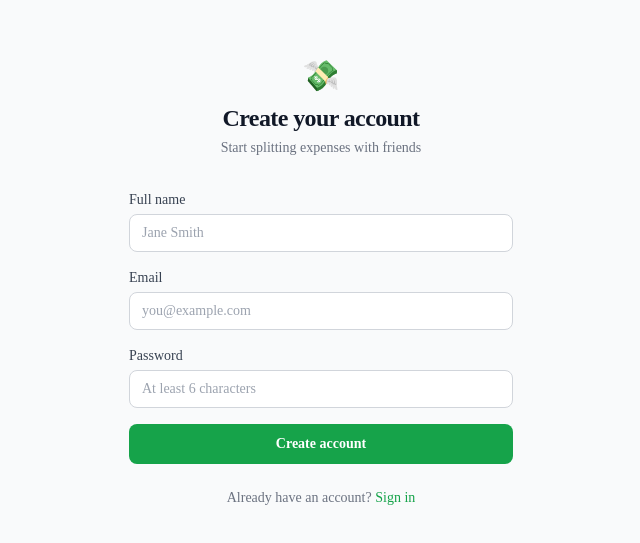
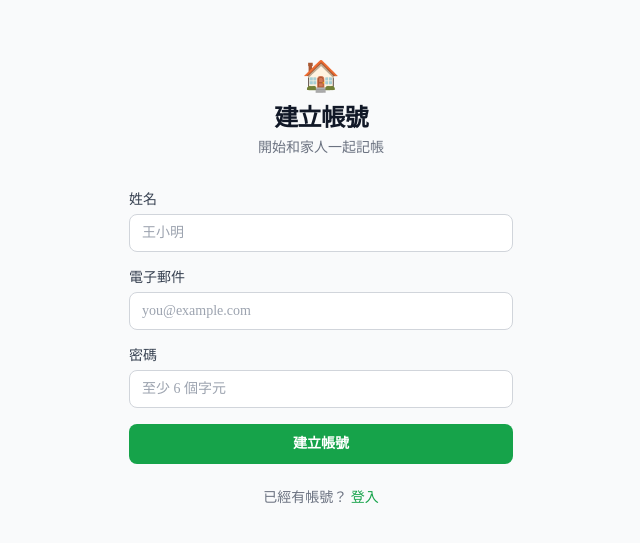
Before and after one commit to mobbygame1219/Family-Ease, a Next.js app: page /auth/register in a window 1280 px wide. Shown: the part 117-660 px from the top of the page, without its empty margins (319-959 px from the left). Built offline with nearby package versions, Linux system fonts and the light colour scheme.

Commit message:
中文化介面

```diff
--- a/src/app/auth/login/page.tsx
+++ b/src/app/auth/login/page.tsx
@@ -1,4 +1,3 @@
-// src/app/auth/login/page.tsx
 'use client';
 
 import { useState } from 'react';
@@ -25,7 +24,7 @@ export default function LoginPage() {
     });
 
     if (result?.error) {
-      setError('Invalid email or password');
+      setError('電子郵件或密碼錯誤');
       setLoading(false);
     } else {
       router.push('/dashboard');
@@ -36,9 +35,9 @@ export default function LoginPage() {
     <div className="flex min-h-screen items-center justify-center bg-gray-50 px-4">
       <div className="w-full max-w-sm">
         <div className="mb-8 text-center">
-          <div className="mb-2 text-3xl">💸</div>
-          <h1 className="text-2xl font-bold text-gray-900">Welcome back</h1>
-          <p className="mt-1 text-sm text-gray-500">Sign in to your SplitEase account</p>
+          <div className="mb-2 text-3xl">🏠</div>
+          <h1 className="text-2xl font-bold text-gray-900">歡迎回來</h1>
+          <p className="mt-1 text-sm text-gray-500">登入你的 FamilyEase 帳號</p>
         </div>
 
         <form onSubmit={handleSubmit} className="space-y-4">
@@ -49,7 +48,7 @@ export default function LoginPage() {
           )}
 
           <div>
-            <label className="block text-sm font-medium text-gray-700 mb-1">Email</label>
+            <label className="block text-sm font-medium text-gray-700 mb-1">電子郵件</label>
             <input
               type="email"
               value={email}
@@ -61,7 +60,7 @@ export default function LoginPage() {
           </div>
 
           <div>
-            <label className="block text-sm font-medium text-gray-700 mb-1">Password</label>
+            <label className="block text-sm font-medium text-gray-700 mb-1">密碼</label>
             <input
               type="password"
               value={password}
@@ -77,14 +76,14 @@ export default function LoginPage() {
             disabled={loading}
             className="w-full rounded-lg bg-green-600 py-2.5 text-sm font-semibold text-white hover:bg-green-700 disabled:opacity-60 transition-colors"
           >
-            {loading ? 'Signing in…' : 'Sign in'}
+            {loading ? '登入中…' : '登入'}
           </button>
         </form>
 
         <p className="mt-6 text-center text-sm text-gray-500">
-          Don&apos;t have an account?{' '}
+          還沒有帳號？{' '}
           <Link href="/auth/register" className="font-medium text-green-600 hover:underline">
-            Sign up
+            免費註冊
           </Link>
         </p>
       </div>
--- a/src/app/auth/register/page.tsx
+++ b/src/app/auth/register/page.tsx
@@ -1,4 +1,3 @@
-// src/app/auth/register/page.tsx
 'use client';
 
 import { useState } from 'react';
@@ -25,12 +24,11 @@ export default function RegisterPage() {
 
     if (!res.ok) {
       const data = await res.json();
-      setError(data.error ?? 'Something went wrong');
+      setError(data.error ?? '發生錯誤，請再試一次');
       setLoading(false);
       return;
     }
 
-    // Auto sign-in after registration
     await signIn('credentials', {
       email: form.email,
       password: form.password,
@@ -43,9 +41,9 @@ export default function RegisterPage() {
     <div className="flex min-h-screen items-center justify-center bg-gray-50 px-4">
       <div className="w-full max-w-sm">
         <div className="mb-8 text-center">
-          <div className="mb-2 text-3xl">💸</div>
-          <h1 className="text-2xl font-bold text-gray-900">Create your account</h1>
-          <p className="mt-1 text-sm text-gray-500">Start splitting expenses with friends</p>
+          <div className="mb-2 text-3xl">🏠</div>
+          <h1 className="text-2xl font-bold text-gray-900">建立帳號</h1>
+          <p className="mt-1 text-sm text-gray-500">開始和家人一起記帳</p>
         </div>
 
         <form onSubmit={handleSubmit} className="space-y-4">
@@ -54,19 +52,19 @@ export default function RegisterPage() {
           )}
 
           <div>
-            <label className="block text-sm font-medium text-gray-700 mb-1">Full name</label>
+            <label className="block text-sm font-medium text-gray-700 mb-1">姓名</label>
             <input
               type="text"
               value={form.name}
               onChange={(e) => setForm({ ...form, name: e.target.value })}
               required
               className="w-full rounded-lg border border-gray-300 px-3 py-2 text-sm focus:border-green-500 focus:outline-none focus:ring-1 focus:ring-green-500"
-              placeholder="Jane Smith"
+              placeholder="王小明"
             />
           </div>
 
           <div>
-            <label className="block text-sm font-medium text-gray-700 mb-1">Email</label>
+            <label className="block text-sm font-medium text-gray-700 mb-1">電子郵件</label>
             <input
               type="email"
               value={form.email}
@@ -78,7 +76,7 @@ export default function RegisterPage() {
           </div>
 
           <div>
-            <label className="block text-sm font-medium text-gray-700 mb-1">Password</label>
+            <label className="block text-sm font-medium text-gray-700 mb-1">密碼</label>
             <input
               type="password"
               value={form.password}
@@ -86,7 +84,7 @@ export default function RegisterPage() {
               required
               minLength={6}
               className="w-full rounded-lg border border-gray-300 px-3 py-2 text-sm focus:border-green-500 focus:outline-none focus:ring-1 focus:ring-green-500"
-              placeholder="At least 6 characters"
+              placeholder="至少 6 個字元"
             />
           </div>
 
@@ -95,14 +93,14 @@ export default function RegisterPage() {
             disabled={loading}
             className="w-full rounded-lg bg-green-600 py-2.5 text-sm font-semibold text-white hover:bg-green-700 disabled:opacity-60 transition-colors"
           >
-            {loading ? 'Creating account…' : 'Create account'}
+            {loading ? '建立中…' : '建立帳號'}
           </button>
         </form>
 
         <p className="mt-6 text-center text-sm text-gray-500">
-          Already have an account?{' '}
+          已經有帳號？{' '}
           <Link href="/auth/login" className="font-medium text-green-600 hover:underline">
-            Sign in
+            登入
           </Link>
         </p>
       </div>
--- a/src/components/layout/Sidebar.tsx
+++ b/src/components/layout/Sidebar.tsx
@@ -1,4 +1,3 @@
-// src/components/layout/Sidebar.tsx
 'use client';
 
 import Link from 'next/link';
@@ -24,10 +23,10 @@ interface SidebarProps {
 }
 
 const navItems = [
-  { href: '/dashboard', icon: LayoutDashboard, label: 'Dashboard' },
-  { href: '/groups', icon: Users, label: 'Groups' },
-  { href: '/expenses', icon: Receipt, label: 'Expenses' },
-  { href: '/settlements', icon: ArrowLeftRight, label: 'Settlements' },
+  { href: '/dashboard', icon: LayoutDashboard, label: '總覽' },
+  { href: '/groups', icon: Users, label: '群組' },
+  { href: '/expenses', icon: Receipt, label: '支出' },
+  { href: '/settlements', icon: ArrowLeftRight, label: '結清帳款' },
 ];
 
 export default function Sidebar({ user }: SidebarProps) {
@@ -35,13 +34,11 @@ export default function Sidebar({ user }: SidebarProps) {
 
   return (
     <aside className="flex w-60 flex-col border-r border-gray-200 bg-white">
-      {/* Logo */}
       <div className="flex h-16 items-center gap-2 border-b border-gray-100 px-5">
-        <span className="text-xl">💸</span>
-        <span className="font-bold text-gray-900 text-lg">SplitEase</span>
+        <span className="text-xl">🏠</span>
+        <span className="font-bold text-gray-900 text-lg">FamilyEase</span>
       </div>
 
-      {/* Nav */}
       <nav className="flex-1 space-y-1 p-3">
         {navItems.map(({ href, icon: Icon, label }) => {
           const active = pathname === href || pathname.startsWith(href + '/');
@@ -63,7 +60,6 @@ export default function Sidebar({ user }: SidebarProps) {
         })}
       </nav>
 
-      {/* User section */}
       <div className="border-t border-gray-100 p-3">
         <Link
           href="/profile"
@@ -82,7 +78,7 @@ export default function Sidebar({ user }: SidebarProps) {
           className="mt-1 flex w-full items-center gap-3 rounded-lg px-3 py-2 text-sm text-gray-500 hover:bg-gray-50 hover:text-gray-700 transition-colors"
         >
           <LogOut className="h-4 w-4" />
-          Sign out
+          登出
         </button>
       </div>
     </aside>
```
